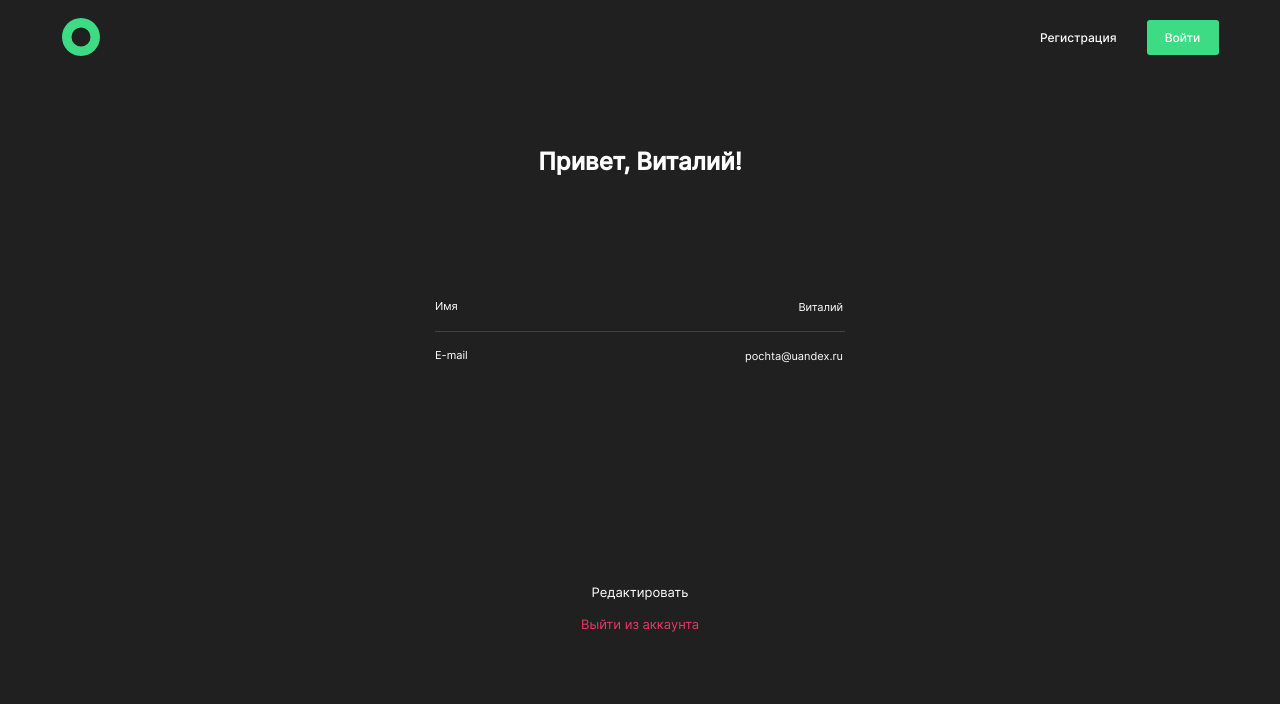
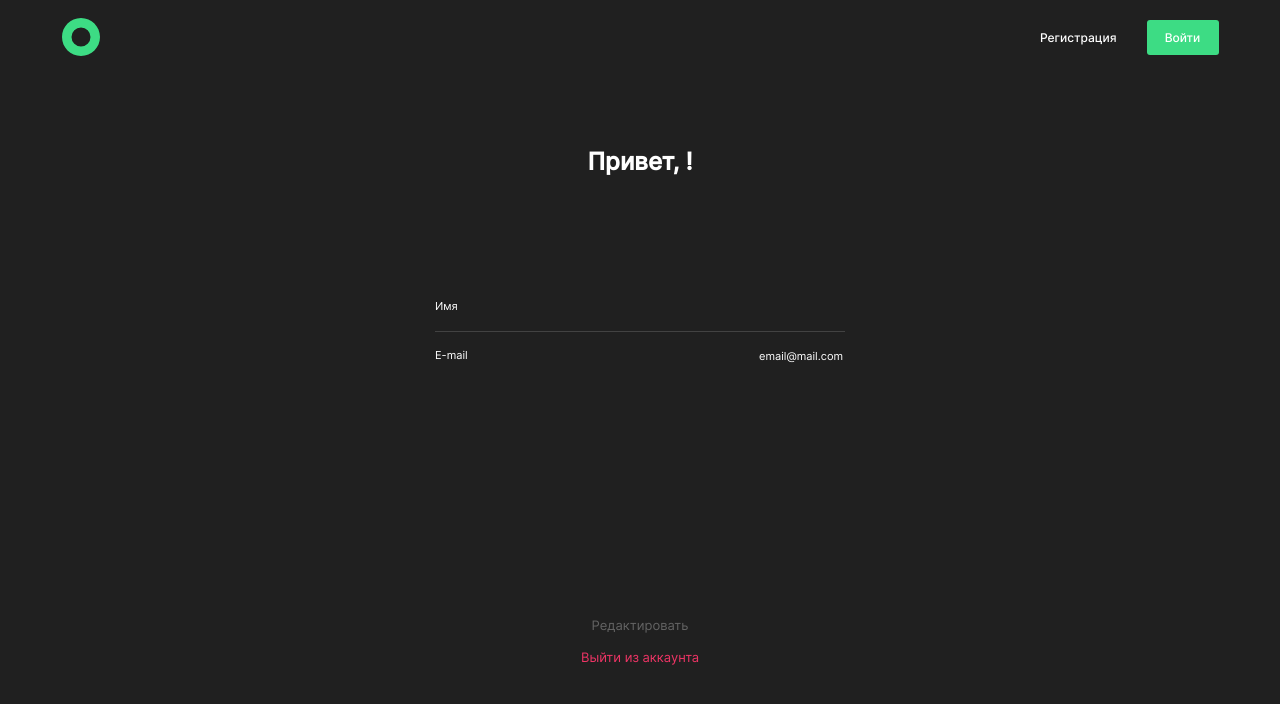
Before and after one commit to sergromm/movies-explorer-frontend, a React (Create React App) app: page /profile in a window 1280 px wide. Shown: the top 704 px of the page. Built offline with nearby package versions, Linux system fonts and the light colour scheme.

Commit message:
feat: редактирование профиля

```diff
--- a/src/components/App/App.js
+++ b/src/components/App/App.js
@@ -15,12 +15,16 @@ import SignUp from "../Credentials/SignUp";
 import SignIn from "../Credentials/SignIn";
 
 function App() {
-  const [currentUser, setCurrenUser] = useState();
+  const [isSuccess, setSuccess] = useState(true);
   const [movies, setMovies] = useState([]);
   const [requestLangIsRU, setRequestLangIsRU] = useState(false);
   const [isLoading, setLoading] = useState(false);
   const [isLoggedIn, setLoggedIn] = useState(false);
   const [errorMessage, setErrorMessage] = useState("");
+  const [currentUser, setCurrenUser] = useState({
+    name: "",
+    email: "email@mail.com",
+  });
   const history = useHistory();
 
   const searchInName = (name, param) =>
@@ -111,6 +115,26 @@ function App() {
       .catch((err) => err.then(({ message }) => setErrorMessage(message)));
   };
 
+  const handleUserUpdate = useCallback(
+    (name, email) => {
+      const token = localStorage.getItem("jwt");
+      mainApi
+        .updateUserProfile(name, email, token)
+        .then(({ name, email }) => {
+          setCurrenUser({ ...currentUser, name, email });
+          setSuccess(true);
+        })
+        .catch((err) => {
+          console.log(err);
+          if (err) {
+            setSuccess(false);
+            setErrorMessage("Не удалось обновить профиль");
+          }
+        });
+    },
+    [currentUser]
+  );
+
   const handleSignOut = () => {
     localStorage.removeItem("jwt");
     setLoggedIn(false);
@@ -162,7 +186,12 @@ function App() {
           </Route>
           <Route path="/profile">
             <Header isLoggedIn={isLoggedIn} />
-            <Profile handleSignOut={handleSignOut} />
+            <Profile
+              handleSignOut={handleSignOut}
+              handleUserUpdate={handleUserUpdate}
+              isSuccess={isSuccess}
+              errorMessage={errorMessage}
+            />
           </Route>
           <Route path="/signup">
             <SignUp handleSubmit={handleSignUp} errorMessage={errorMessage} />
--- a/src/components/Profile/Profile.css
+++ b/src/components/Profile/Profile.css
@@ -4,6 +4,11 @@
   min-height: calc(100vh - 74px);
   max-width: 410px;
   width: 100%;
+}
+
+.profile__form {
+  display: flex;
+  flex-direction: column;
 }
 
 .profile__title {
@@ -62,6 +67,27 @@
   padding: 0;
 }
 
+.profile__button:disabled {
+  background-color: transparent;
+  border: none;
+  opacity: 1;
+  color: rgba(255, 255, 255, 0.3);
+  font-size: 13px;
+  line-height: 1.23;
+  cursor: not-allowed;
+}
+
+.profile__error {
+  text-align: center;
+  visibility: visible;
+  font-size: 11px;
+  line-height: 1.23;
+  color: #ee3465;
+  opacity: 1;
+  margin: 0;
+  min-height: 33px;
+}
+
 .profile__button_exit {
   margin-top: 16px;
   color: #ee3465;
--- a/src/components/Profile/Profile.js
+++ b/src/components/Profile/Profile.js
@@ -1,32 +1,64 @@
-import { useState } from "react";
+import { useContext, useEffect } from "react";
 import "./Profile.css";
+import CurrentUserContext from "../../contexts/CurrentUserContext";
+import { useFormWithValidation } from "../../hooks/useForm";
 
-function Profile({ handleSignOut }) {
-  const [name, setName] = useState("Виталий");
-  const [email, setEmail] = useState("pochta@uandex.ru");
-  const handleInputChange = (func) => (e) => func(e.target.value);
+function Profile({ handleSignOut, handleUserUpdate, isSuccess, errorMessage }) {
+  const currentUser = useContext(CurrentUserContext);
+  const { values, handleChange, isValid, resetForm } = useFormWithValidation();
+  const { name, email } = values;
+  const nameRegEx = "^[А-яA-z-_0-9]+$";
+
+  const onSubmit = (e) => {
+    e.preventDefault();
+    handleUserUpdate(name, email);
+  };
+
+  useEffect(
+    () => resetForm({ name: currentUser.name, email: currentUser.email }),
+    [resetForm, currentUser]
+  );
+
+  const isNewInfo =
+    currentUser.name !== name || currentUser.email !== email ? true : false;
+
   return (
     <section className="profile">
-      <h2 className="profile__title">Привет, Виталий!</h2>
+      <form onSubmit={onSubmit} className="profile__form" noValidate>
+        <h2 className="profile__title">Привет, {currentUser.name}!</h2>
         <ul className="profile__info">
           <li className="profile__item profile__item_name">
             <p className="profile__text">Имя</p>
             <input
+              type="text"
+              name="name"
               className="profile__text"
               value={name}
-            onChange={handleInputChange(setName)}
+              onChange={handleChange}
+              pattern={nameRegEx}
+              minLength={2}
+              required
             />
           </li>
           <li className="profile__item profile__item_email">
             <p className="profile__text">E-mail</p>
             <input
+              type="email"
+              name="email"
               className="profile__text"
               value={email}
-            onChange={handleInputChange(setEmail)}
+              onChange={handleChange}
+              minLength={3}
+              required
             />
           </li>
         </ul>
-      <button className="profile__button profile__button_edit opacity">
+        <p className="profile__error">{errorMessage}</p>
+        <button
+          type="submit"
+          className="profile__button profile__button_edit opacity"
+          disabled={!(isValid && isNewInfo)}
+        >
           Редактировать
         </button>
         <button
@@ -35,6 +67,7 @@ function Profile({ handleSignOut }) {
         >
           Выйти из аккаунта
         </button>
+      </form>
     </section>
   );
 }
--- a/src/utils/MainApi.js
+++ b/src/utils/MainApi.js
@@ -32,16 +32,16 @@ class MainApi {
     }).then(this._checkResponse);
   }
 
-  editUserProfile(username, description) {
+  updateUserProfile(name, email, token) {
     return fetch(`${this._url}/users/me`, {
       headers: {
         "Content-Type": "application/json",
+        Authorization: token,
       },
-      credentials: "include",
       method: "PATCH",
       body: JSON.stringify({
-        name: username,
-        about: description,
+        name,
+        email,
       }),
     }).then(this._checkResponse);
   }
```
Lines whose indentation alone changed are shown as unchanged.
